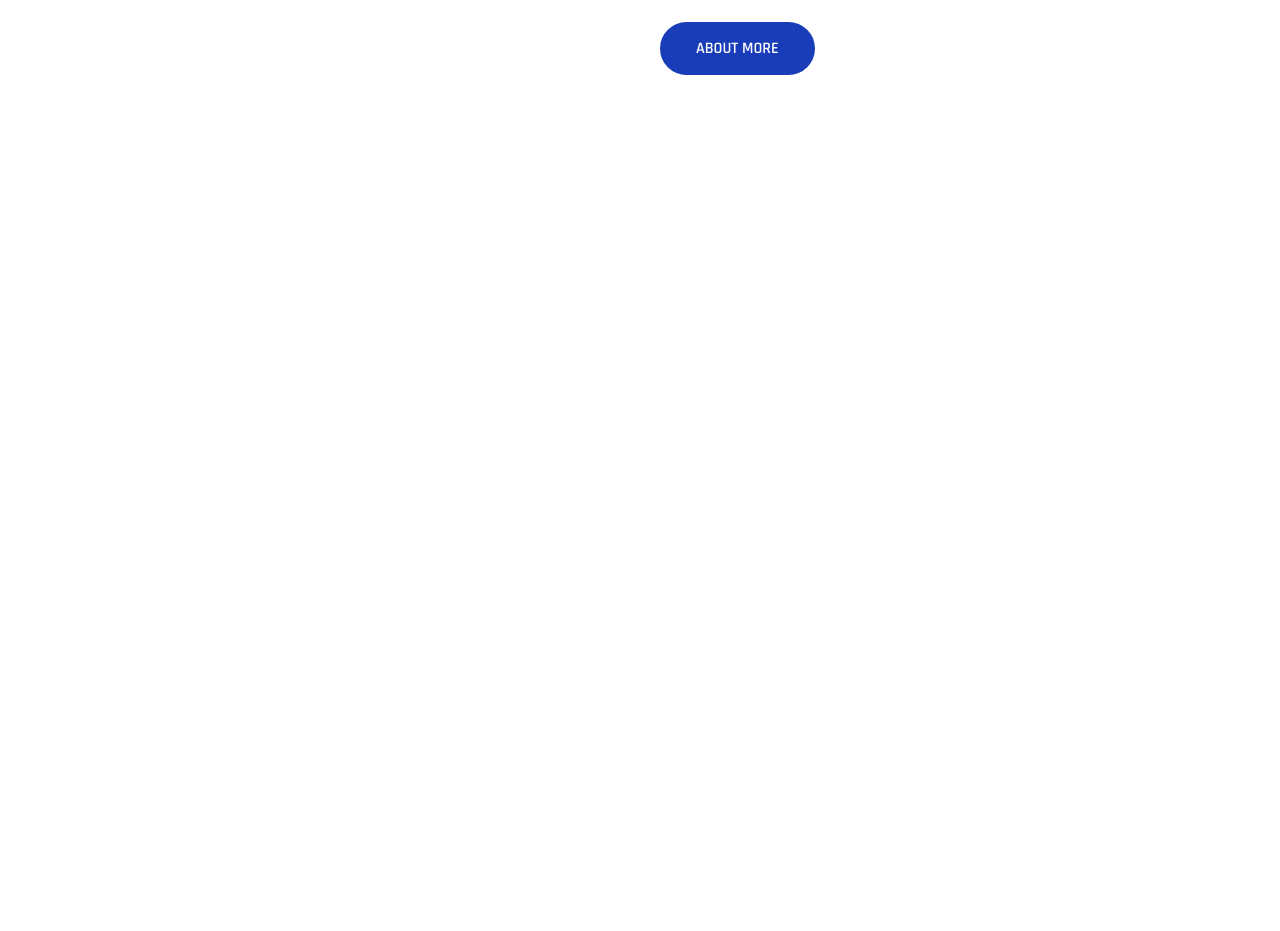
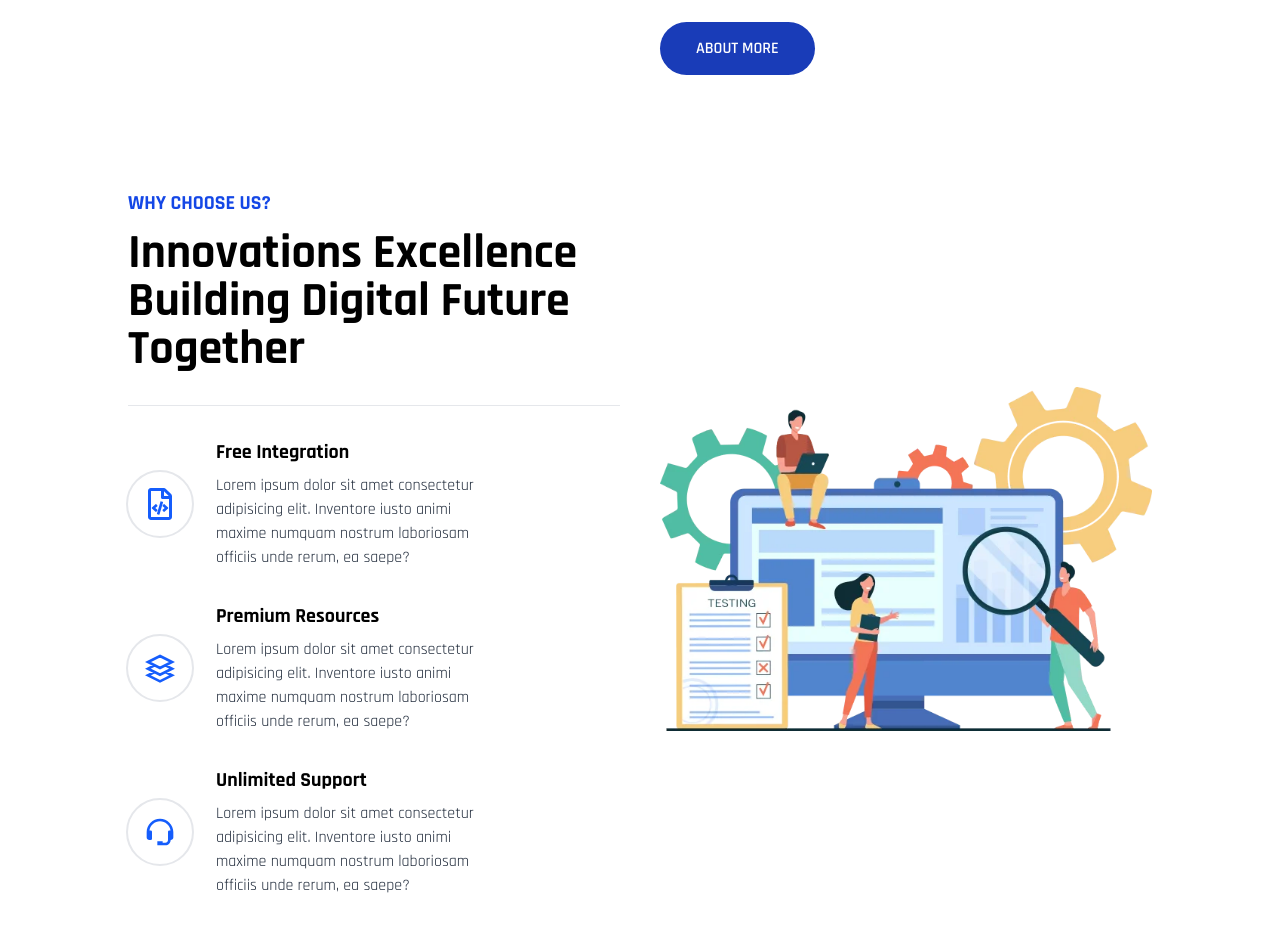
Before and after one commit to mujakzs/web_profile, a Next.js app: page / in a window 1280 px wide. Shown: the part 2380-3311 px from the top of the page. Before the commit the page ends 2505 px from the top, so only its background shows below. Built offline with nearby package versions, Linux system fonts and the light colour scheme.

Commit message:
Why Choose us Section

```diff
--- a/components/Home/Home.tsx
+++ b/components/Home/Home.tsx
@@ -2,6 +2,7 @@
 import Hero from './Hero/Hero'
 import Services from './Services/Services'
 import About from './About/About'
+import WhyChoose from './WhyChoose/WhyChoose'
 
 const Home = () => {
   return (
@@ -9,6 +10,7 @@
       <Hero />
       <Services />
       <About />
+      <WhyChoose />
     </div>
   )
 }
--- /dev/null
+++ b/components/Home/WhyChoose/WhyChoose.tsx
@@ -0,0 +1,84 @@
+import React from 'react'
+import { BiSupport } from 'react-icons/bi'
+import { FaRegFileCode } from 'react-icons/fa'
+import { GrResources } from 'react-icons/gr'
+import Image from 'next/image'
+
+const WhyChoose = () => {
+  return (
+    <div className='pt-16 pb-16'>
+        <div className='w-[80%] mx-auto grid grid-cols-1 lg:grid-cols-2 gap-10 items-center'>
+            {/* Text Content */}
+            <div>
+                {/* Subheading */}
+                <p className='text-sm sm:text-base md:text-xl font-bold text-blue-700 dark:text-pink-500 uppercase'>
+                    Why Choose Us?
+                </p>
+                {/* Heading */}
+                <h1 className='text-2xl md:text-3xl lg:text-5xl mt-3 font-bold leading-[1.8rem] md:leading-[3rem]'>
+                    Innovations Excellence<br/> Building Digital Future <br/> Together
+                </h1>
+                 {/* Line */}
+                <div className='mt-8 mb-8 w-full h-[1px] bg-gray-200 dark:bg-gray-700'></div>
+
+                {/* List Type of Feature */}
+                <div className='sm:flex space-y-3 sm:space-y-0 items-center gap-6 mt-8 mb-8'>
+                    <div className='flex items-center w-16 h-16 outline-2 outline-gray-200 dark:outline-gray-700
+                    rounded-full flex-col justify-center'>
+                        <FaRegFileCode className='w-8 h-8 text-blue-600'/>
+                    </div>
+                    <div className='flex-1'>
+                        <h1 className='text-xl font-bold'>Free Integration</h1>
+                        <p className='mt-2 text-gray-800 dark:text-gray-300 w-[70%]'>
+                            Lorem ipsum dolor sit amet consectetur adipisicing elit.
+                            Inventore iusto animi maxime numquam nostrum laboriosam officiis unde rerum, ea saepe?
+                        </p>
+                    </div>
+                </div>
+
+                {/* 2nd item */}
+                <div className='sm:flex space-y-3 sm:space-y-0 items-center gap-6 mt-8 mb-8'>
+                    <div className='flex items-center w-16 h-16 outline-2 outline-gray-200 dark:outline-gray-700
+                    rounded-full flex-col justify-center'>
+                        <GrResources className='w-8 h-8 text-blue-600'/>
+                    </div>
+                    <div className='flex-1'>
+                        <h1 className='text-xl font-bold'>Premium Resources</h1>
+                        <p className='mt-2 text-gray-800 dark:text-gray-300 w-[70%]'>
+                            Lorem ipsum dolor sit amet consectetur adipisicing elit.
+                            Inventore iusto animi maxime numquam nostrum laboriosam officiis unde rerum, ea saepe?
+                        </p>
+                    </div>
+                </div>
+
+                {/* 3rd item */}
+                <div className='sm:flex space-y-3 sm:space-y-0 items-center gap-6 mt-8 mb-8'>
+                    <div className='flex items-center w-16 h-16 outline-2 outline-gray-200 dark:outline-gray-700
+                    rounded-full flex-col justify-center'>
+                        <BiSupport className='w-8 h-8 text-blue-600'/>
+                    </div>
+                    <div className='flex-1'>
+                        <h1 className='text-xl font-bold'>Unlimited Support</h1>
+                        <p className='mt-2 text-gray-800 dark:text-gray-300 w-[70%]'>
+                            Lorem ipsum dolor sit amet consectetur adipisicing elit.
+                            Inventore iusto animi maxime numquam nostrum laboriosam officiis unde rerum, ea saepe?
+                        </p>
+                    </div>
+                </div>
+            </div>
+
+            {/* Image Content */}
+            <div>
+                <Image
+                    src="/images/wc.png"
+                    alt="image"
+                    width={700}
+                    height={700}
+                    />
+            </div>
+        </div>
+    </div>
+  )
+}
+
+export default WhyChoose
```
